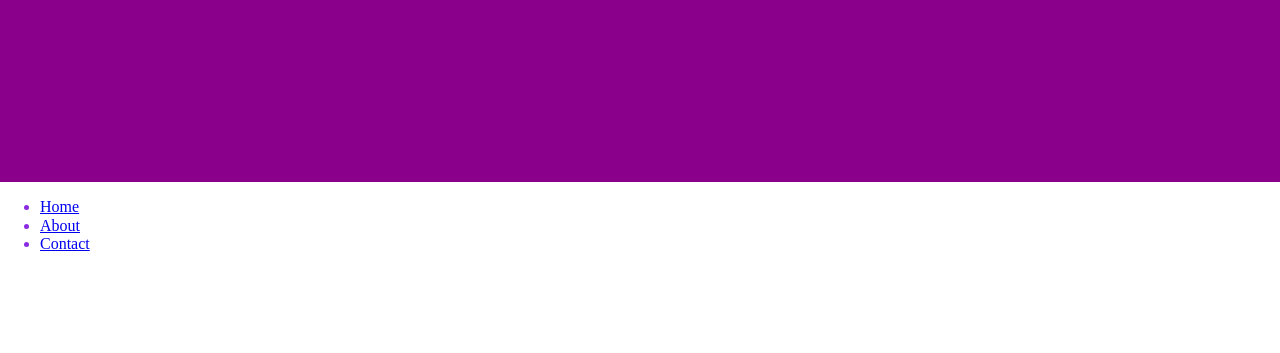
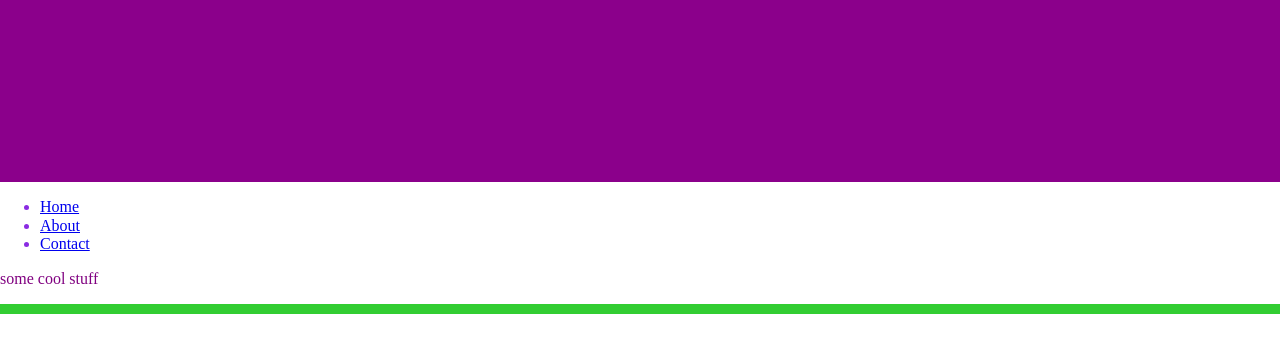
Before and after one commit to renata1026/junoRepository, a plain HTML site: page index.html in a window 1280 px wide. Shown: the part 79-432 px from the top of the page. Drawn offline with Linux system fonts and the light colour scheme.

Commit message:
added section

```diff
--- a/index.html
+++ b/index.html
@@ -24,6 +24,9 @@
             <a href="#">Contact</a>
         </li>
     </ul>
+    <section class="one">
+        <p>some cool stuff</p>
+    </section>
 </body>
 
 </html>
--- a/styles.css
+++ b/styles.css
@@ -267,3 +267,8 @@ li {
 a:hover {
     color: aqua;
 }
+
+.one {
+    border-bottom: 10px solid limegreen;
+    color: purple;
+}
```
